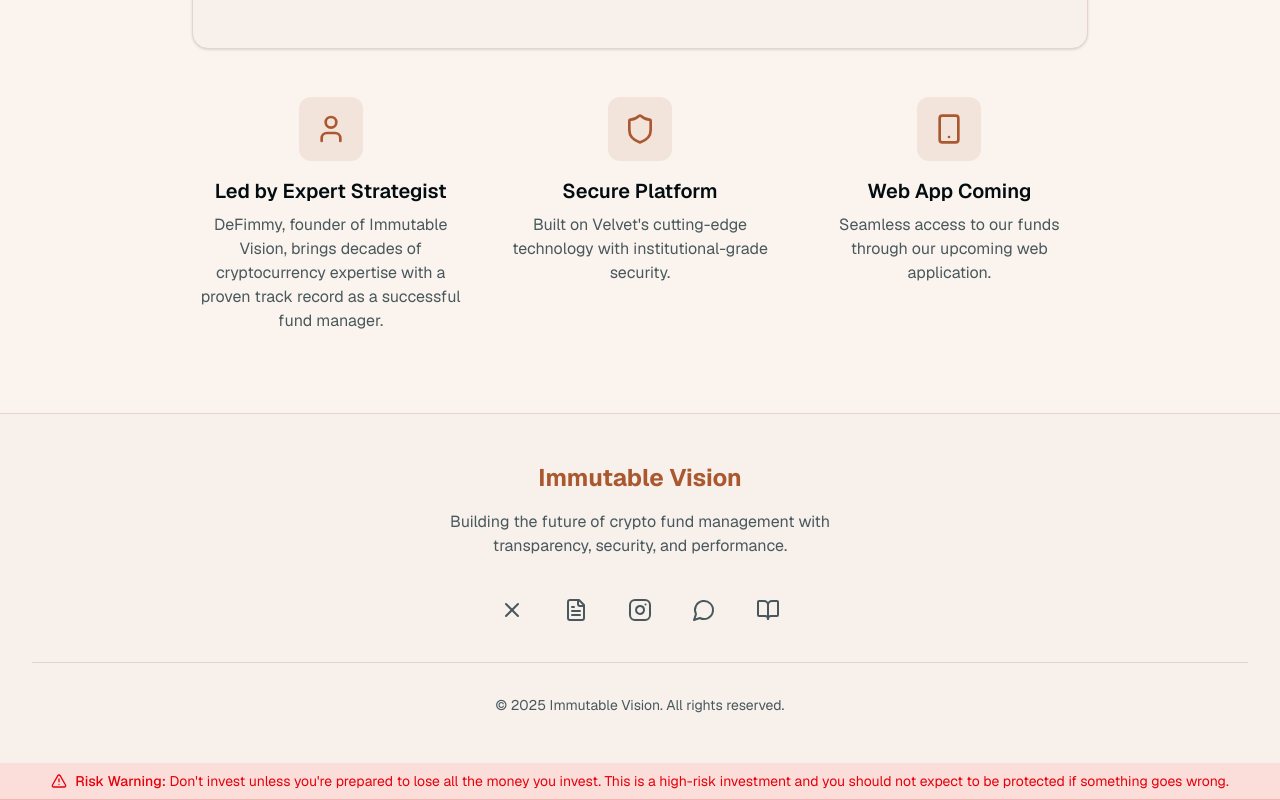
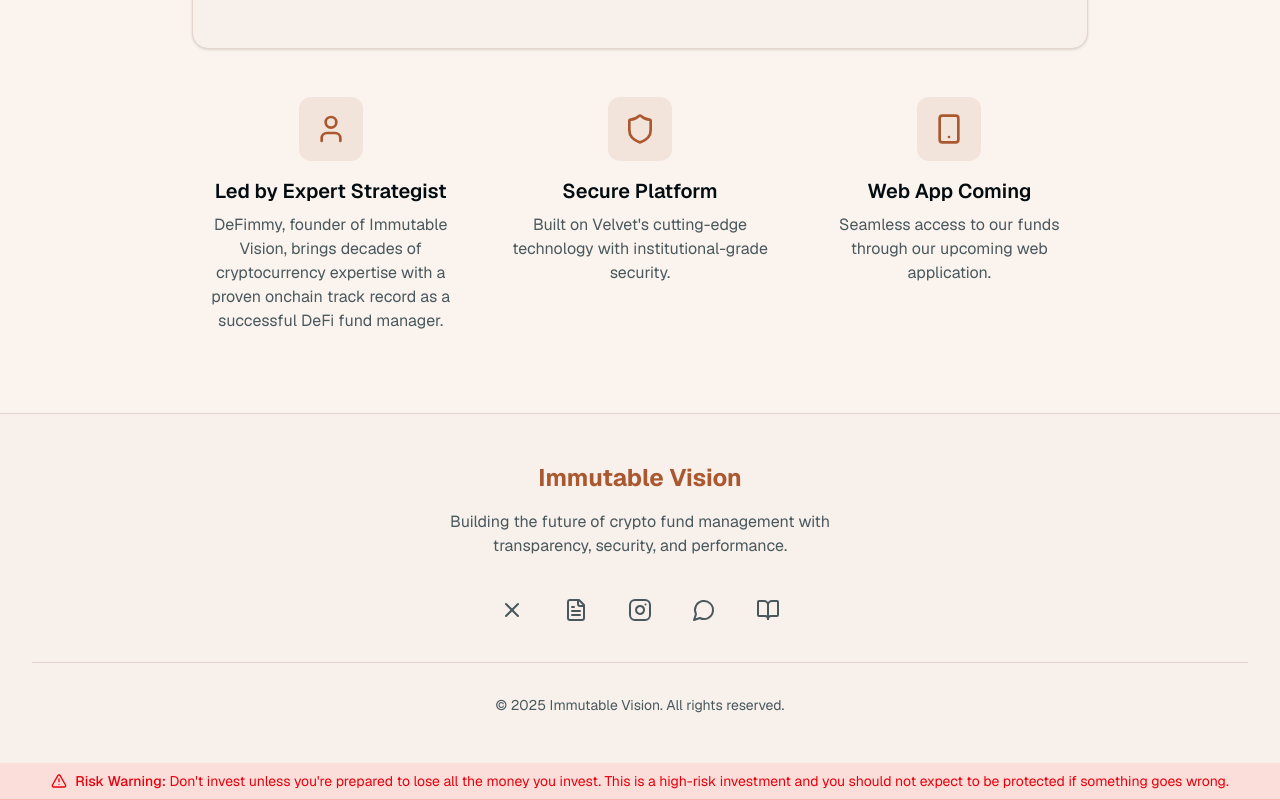
Before and after one commit to immy619/immutablevision-web, a Next.js app: page / in a window 1280 px wide. Shown: the part 3139-3939 px from the top of the page. Built offline with nearby package versions, Linux system fonts and the light colour scheme.

Commit message:
Update about-section.tsx

```diff
--- a/components/about-section.tsx
+++ b/components/about-section.tsx
@@ -29,8 +29,8 @@ export function AboutSection() {
               </div>
               <h3 className="text-xl font-semibold text-foreground mb-2">Led by Expert Strategist</h3>
               <p className="text-muted-foreground">
-                DeFimmy, founder of Immutable Vision, brings decades of cryptocurrency expertise with a proven track
-                record as a successful fund manager.
+                DeFimmy, founder of Immutable Vision, brings decades of cryptocurrency expertise with a proven onchain track
+                record as a successful DeFi fund manager.
               </p>
             </div>
 
```
